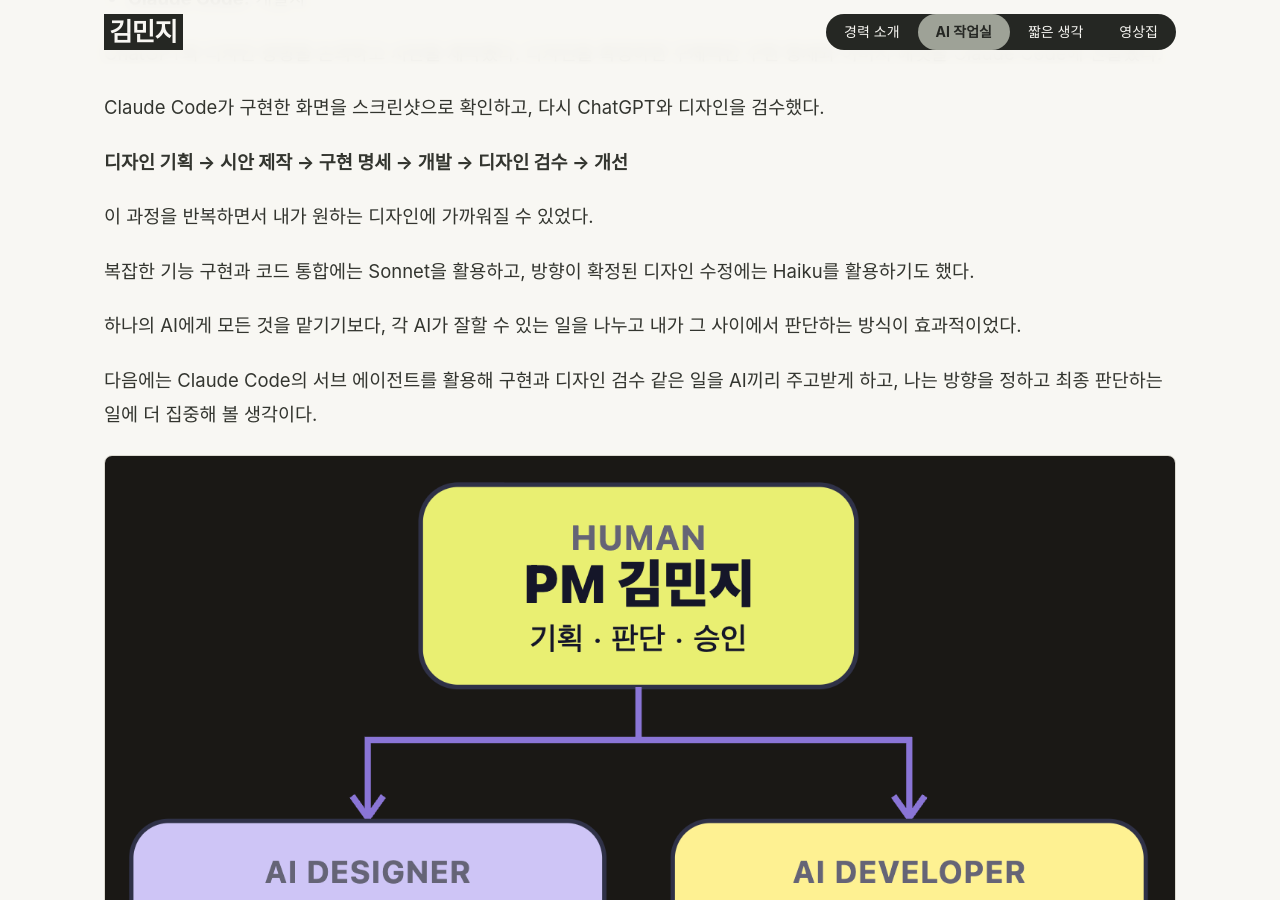
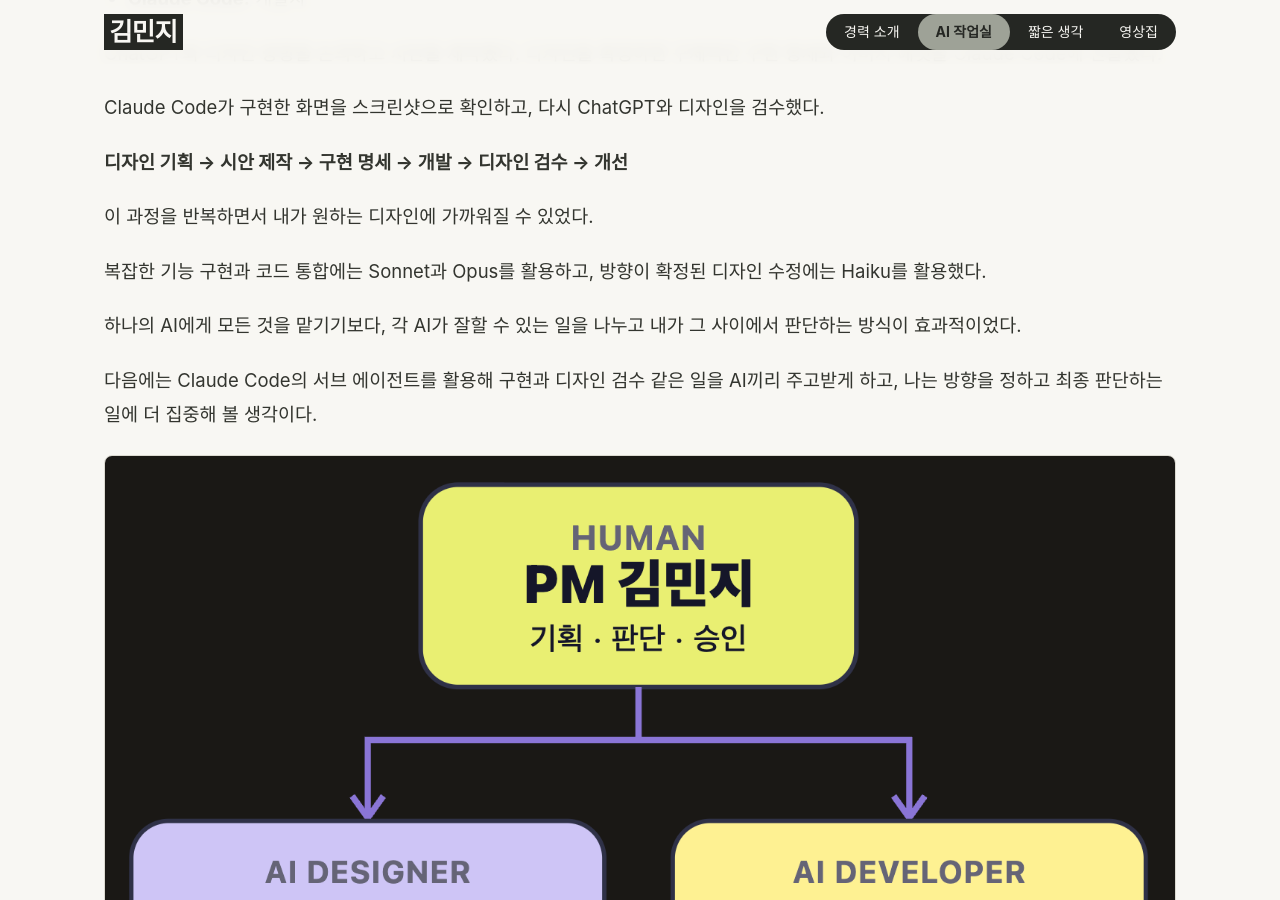
Before and after one commit to k-im-rose/k-im-rose.github.io, a Jekyll site: the page built from _posts/2026-11-26-office-reset.md, in a window 1280 px wide and 900 px high, scrolled down 17303 px. Built offline with Jekyll 4.4.1, drawn with Linux system fonts in a browser that asks for light colours; some web fonts are replaced.

Commit message:
잠깐만 휴식: 작업별 Claude 모델 활용 문장 수정 (Sonnet·Opus·Haiku)
Co-Authored-By: Claude Opus 5.5 <noreply@anthropic.com>

```diff
--- a/_posts/2026-11-26-office-reset.md
+++ b/_posts/2026-11-26-office-reset.md
@@ -273,7 +273,7 @@ Claude Code가 구현한 화면을 스크린샷으로 확인하고, 다시 ChatG
 
 이 과정을 반복하면서 내가 원하는 디자인에 가까워질 수 있었다.
 
-복잡한 기능 구현과 코드 통합에는 Sonnet을 활용하고, 방향이 확정된 디자인 수정에는 Haiku를 활용하기도 했다.
+복잡한 기능 구현과 코드 통합에는 Sonnet과 Opus를 활용하고, 방향이 확정된 디자인 수정에는 Haiku를 활용했다.
 
 하나의 AI에게 모든 것을 맡기기보다, 각 AI가 잘할 수 있는 일을 나누고 내가 그 사이에서 판단하는 방식이 효과적이었다.
 
```
